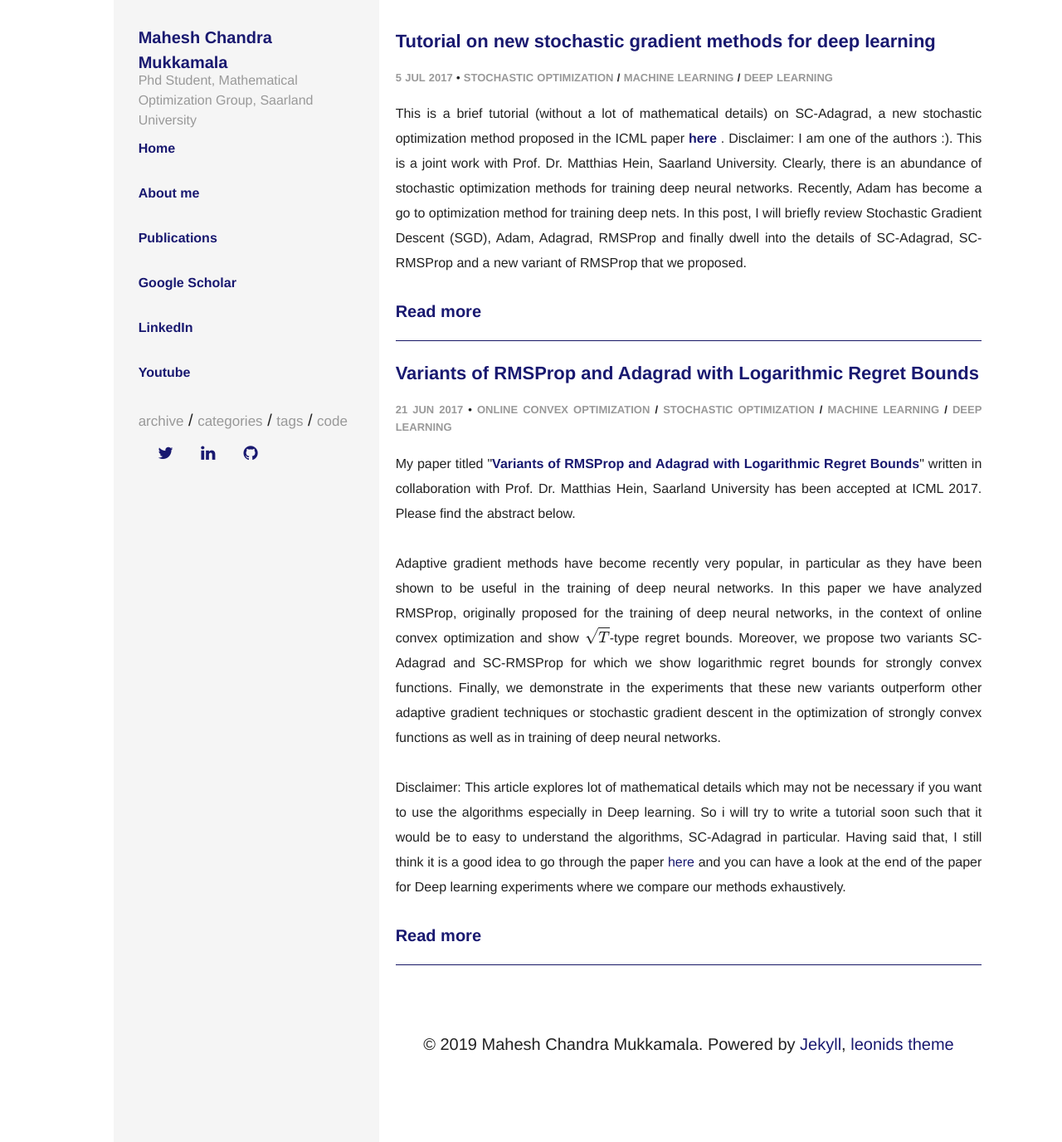
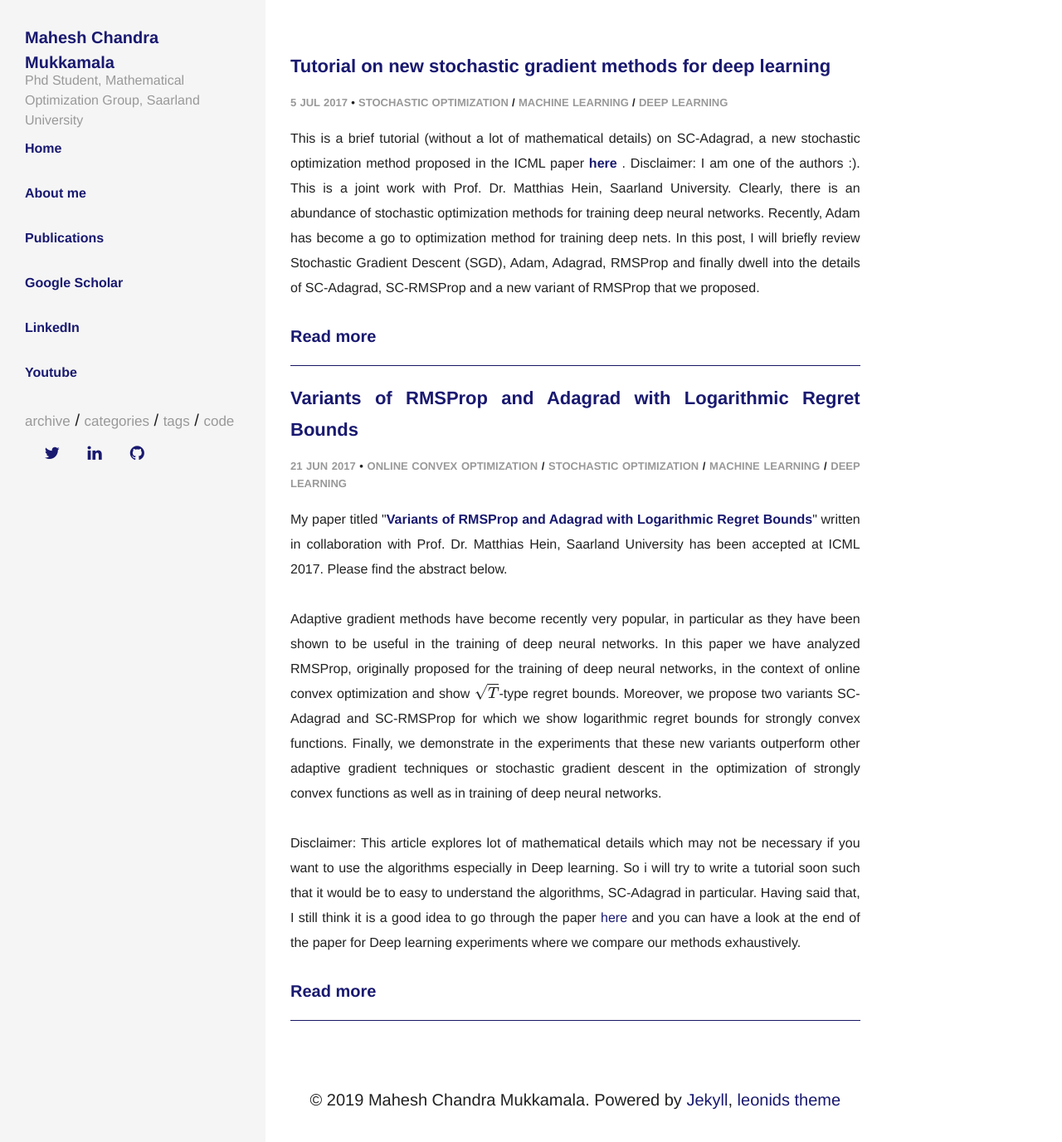
Before and after one commit to mmahesh/mmahesh.github.io, a Jekyll site: the page built from index.html, in a window 1280 px wide. Shown: the top 1376 px of the page at 83% size. Built offline with Jekyll 4.4.1, drawn with Linux system fonts in a browser that asks for light colours; formulas are drawn with MathJax 3.

Commit message:
more mobile compatible stuff

```diff
--- a/_layouts/default.html
+++ b/_layouts/default.html
@@ -5,10 +5,10 @@
 
 <body>
   <div class="row">
-    <div class="col s12 m1">
+    <!-- <div class="col s12 m1" >
       <div >
       </div>
-    </div>
+    </div> -->
     <div class="col s12 m3">
       <div class="table cover">
         {% include sidebar.html %}
--- a/_sass/components/_variables.scss
+++ b/_sass/components/_variables.scss
@@ -31,8 +31,8 @@ $font-size-root:             20px !default;
 
 $font-size-base:             $font-size-root !default;
 $font-size-lg:               $font-size-root * 1.25 !default;
-$font-size-sm:               $font-size-root * 0.875 !default;
-$font-size-xs:               $font-size-root * 0.75 !default;
+$font-size-sm:               $font-size-root * 0.7 !default;
+$font-size-xs:               $font-size-root * 0.6 !default;
 
 $font-size-h1:               1.8rem !default;
 $font-size-h2:               1.1rem !default;
--- a/_sass/pages/_post.scss
+++ b/_sass/pages/_post.scss
@@ -8,9 +8,9 @@
   padding: 20px 20px 0;
   -webkit-transform: translate3d(0,0,1px);
   transform: translate3d(0,0,1px);
-//  @include media-query($small-screen) {
-//    padding: 50px 30px 0;
-//  }
+  @include media-query($small-screen) {
+    padding: 50px 30px 0;
+ }
   @include media-query($medium-screen) {
     height: 100vh;
     overflow-y: scroll;
```
